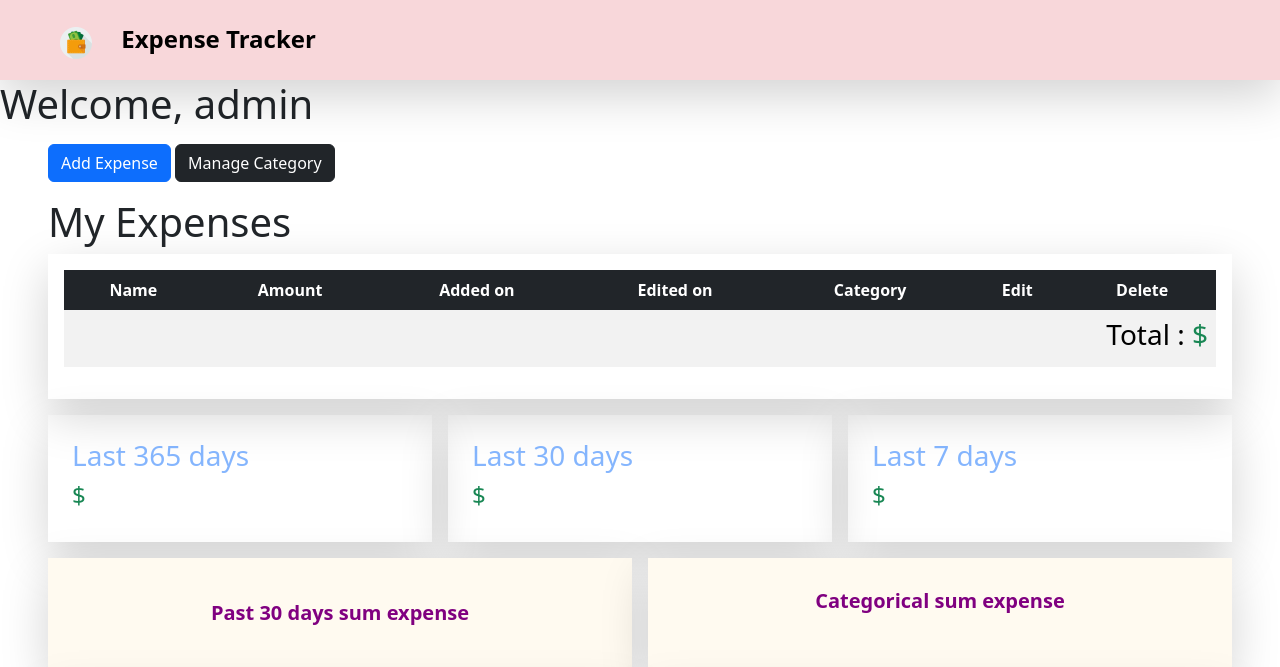
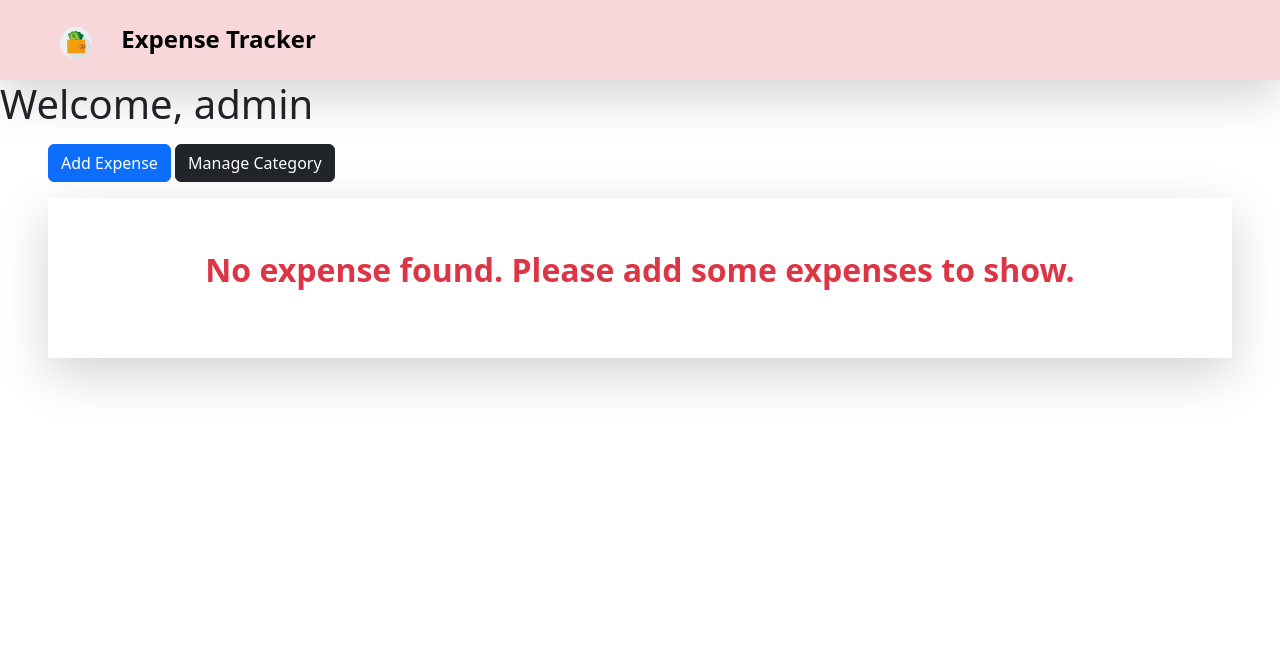
Before and after one commit to karthi-mr/expense-tracker-Django, a Django app: page / in a window 1280 px wide. Shown: the top 667 px of the page. After the commit the page ends 378 px from the top, so only its background shows below. Run offline with Django 5.2, Linux system fonts and the light colour scheme; a user stored in the database is signed in; data comes from the database, SQL or seed files in the repository; both versions use the stored data as it was after the commit; some libraries are stand-ins or nearby versions.

Commit message:
no expense bug fix

```diff
--- a/expense/templates/expense/index.html
+++ b/expense/templates/expense/index.html
@@ -10,6 +10,13 @@
     <a href="{% url 'add-expense' %}" class="btn btn-primary" role="button">Add Expense</a>
     <a href="{% url 'category-index' %}" class="btn btn-dark" role="button">Manage Category</a>
 </div>
+
+<div class="expense-data">
+    {% if expenses.count == 0 %}
+    <div class="no-expense shadow-lg mx-5 p-5 text-center ">
+        <p class="text-danger fw-bold fs-2">No expense found. Please add some expenses to show.</p>
+    </div>
+    {% else %}
     <div class="my-expense mx-5">
         <h1>My Expenses</h1>
         <div class=" shadow-lg p-3">
@@ -115,6 +122,9 @@
             <canvas id="expense-category" class=""></canvas>
         </div>
     </div>
+    {% endif %}
+
+</div>
 
 <script src="https://cdn.jsdelivr.net/npm/chart.js@3.0.2/dist/chart.min.js"></script>
 <script src="{% static 'js/chart.js' %}"></script>
```
Also changed, not shown: db.sqlite3. Lines whose indentation alone changed are shown as unchanged.
